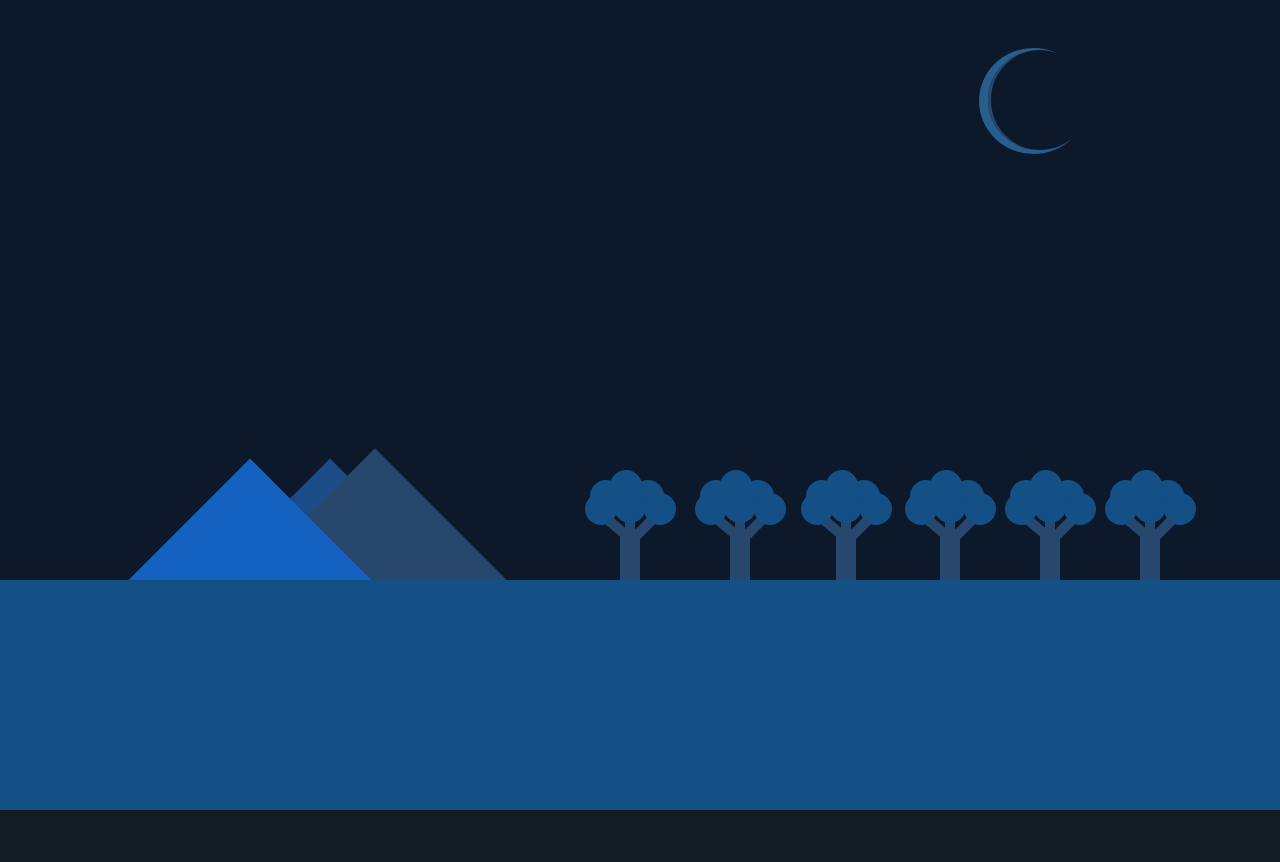
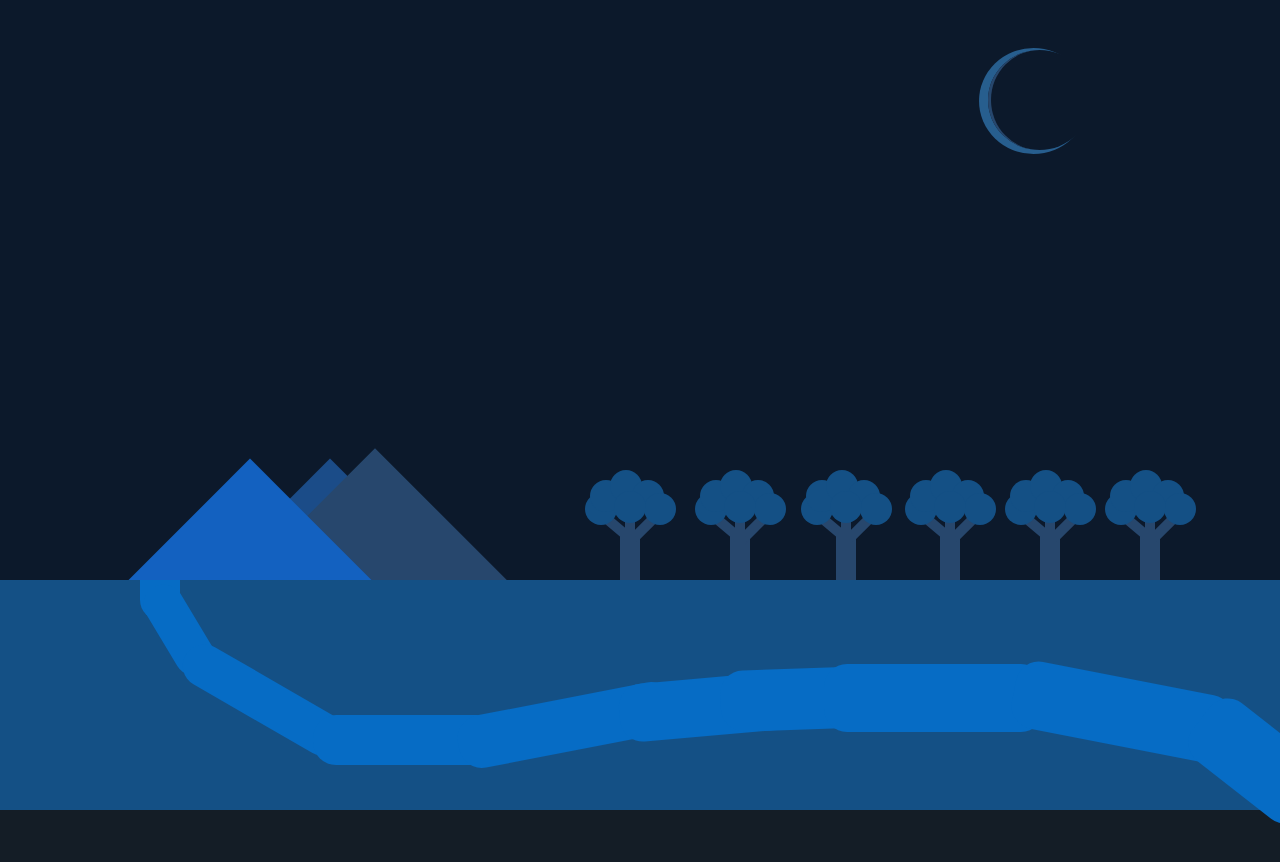
Before and after one commit to srinath41/Frontend, a plain HTML site: page Dark-Light/index.html in a window 1280 px wide. Both pictures are taken after a click on the element 1030 px from the left and 100 px from the top of the page. Shown: the top 862 px of the page. Drawn offline with Linux system fonts and the light colour scheme.

Commit message:
Added River

```diff
--- a/Dark-Light/index.html
+++ b/Dark-Light/index.html
@@ -7,6 +7,7 @@
     <link rel="stylesheet" href="style.css" />
   </head>
   <body>
+
     <div class="night-toggle" onClick="switchMode()">
       <div id="sun" class="sun"></div>
      </div>
@@ -99,7 +100,19 @@
           </div>
         </div>
         <div class="land">
-
+          <div class="river">
+            <div class="r r-0"></div>
+            <div class="r r-1"></div>
+            <div class="r r-2"></div>
+            <div class="r r-3"></div>
+            <div class="r r-4"></div>
+            <div class="r r-5"></div>
+            <div class="r r-6"></div>
+            <div class="r r-7"></div>
+            <div class="r r-8"></div>
+            <div class="r r-9"></div>
+            <div class="r r-10"></div>
+          </div>
         </div>
 
       </div>
--- a/Dark-Light/index.js
+++ b/Dark-Light/index.js
@@ -1,21 +1,3 @@
-function checkFb(items) {
-  items.forEach((item) => {
-    if (item.classList.contains("b")) return true;
-  });
-  return false;
-}
-function checkFt(items) {
-  items.forEach((item) => {
-    if (item.classList.contains("t")) return true;
-  });
-  return false;
-}
-function checkl(items) {
-  items.forEach((item) => {
-    if (item.classList.contains("l")) return true;
-  });
-  return false;
-}
 
 function switchMode() {
   let moon = document.getElementById("sun");
@@ -31,6 +13,7 @@ function switchMode() {
     document.querySelectorAll(".b") || document.querySelectorAll(".d-b");
   let leaves =
     document.querySelectorAll(".l") || document.querySelectorAll(".d-l");
+  let rivers =  document.querySelectorAll(".r") || document.querySelectorAll(".d-r");
 
   if (
     moon.className == "sun" &&
@@ -65,6 +48,12 @@ function switchMode() {
         leaf.classList.add("d-l");
       }
     });
+    rivers.forEach((stream) => {
+      if (stream.classList.contains("r")) {
+        stream.classList.remove("r");
+        stream.classList.add("d-r");
+      }
+    });
 
     document.body.style.backgroundColor = "#141D26";
     document.body.style.color = "#fff";
@@ -72,6 +61,7 @@ function switchMode() {
     let trees = document.querySelectorAll(".d-t");
     let branches = document.querySelectorAll(".d-b");
     let leaves = document.querySelectorAll(".d-l");
+    let rivers =  document.querySelectorAll(".d-r");
     moon.className = "sun";
     m1.className = "m1";
     m2.className = "m2";
@@ -99,6 +89,13 @@ function switchMode() {
       }
     });
 
+    rivers.forEach((stream) => {
+      if (stream.classList.contains("d-r")) {
+        stream.classList.remove("d-r");
+        stream.classList.add("r");
+      }
+    });
+
     document.body.style.backgroundColor = "#fff";
     document.body.style.color = "#000";
   }
--- a/Dark-Light/style.css
+++ b/Dark-Light/style.css
@@ -238,6 +238,130 @@ body {
 }
 
 
+.r{
+  background-color: rgb(21, 147, 206);
+}
+
+
+.d-r{
+  background-color: #066cc5;
+}
+.r-0{
+position: absolute;
+width: 40px;
+height: 40px ;
+left:140px;
+
+border-bottom-left-radius: 25px;
+border-bottom-right-radius: 25px;
+}
+
+.r-1{
+  position: absolute;
+  width: 40px;
+  height: 100px ;
+  left:159px;
+  transform: rotate(329deg);
+  border-radius: 25px;
+
+}
+
+.r-2{
+  position: absolute;
+  width: 43px;
+  height: 180px;
+  left:242px;
+  top:30px;
+  transform: rotate(300deg);
+  border-radius: 23px;
+
+}
+.r-3{
+  position: absolute;
+  width: 50px;
+  height: 200px;
+  left:388px;
+  top:60px;
+  transform: rotate(90deg);
+  border-radius: 23px;
+
+}
+
+.r-4{
+  position: absolute;
+  width: 53px;
+  height: 220px;
+  left:540px;
+  top: 35px;
+  transform: rotate(79deg);
+  border-radius: 23px;
+
+}
+
+.r-5{
+  position: absolute;
+  width: 58px;
+  height: 220px;
+  left:700px;
+  top: 15px;
+  transform: rotate(85deg);
+  border-radius: 23px;
+}
+
+.r-6{
+  position: absolute;
+  width: 61px;
+  height: 220px;
+  left:800px;
+  top: 8px;
+  transform: rotate(88deg);
+  border-radius: 23px;
+}
+
+.r-7{
+  position: absolute;
+  width: 68px;
+  height: 220px;
+  left:900px;
+  top: 8px;
+  transform: rotate(90deg);
+  border-radius: 23px;
+}
+
+.r-8{
+  position: absolute;
+  width: 68px;
+  height: 220px;
+  left:1088px;
+  top: 22px;
+  transform: rotate(101deg);
+  border-radius: 23px;
+}
+.r-9{
+  position: absolute;
+  width: 73px;
+  height: 140px;
+  left:1220px;
+  top: 111px;
+  transform: rotate(128deg);
+  border-radius: 23px;
+}
+.r-10{
+  position: absolute;
+  width: 54px;
+  height: 100px;
+  left:1300px;
+  top: 180px;
+  transform: rotate(142deg);
+  border-radius: 23px;
+}
+
+
+
+
+
+
+
 
 /* darkness enters here */
 
```
